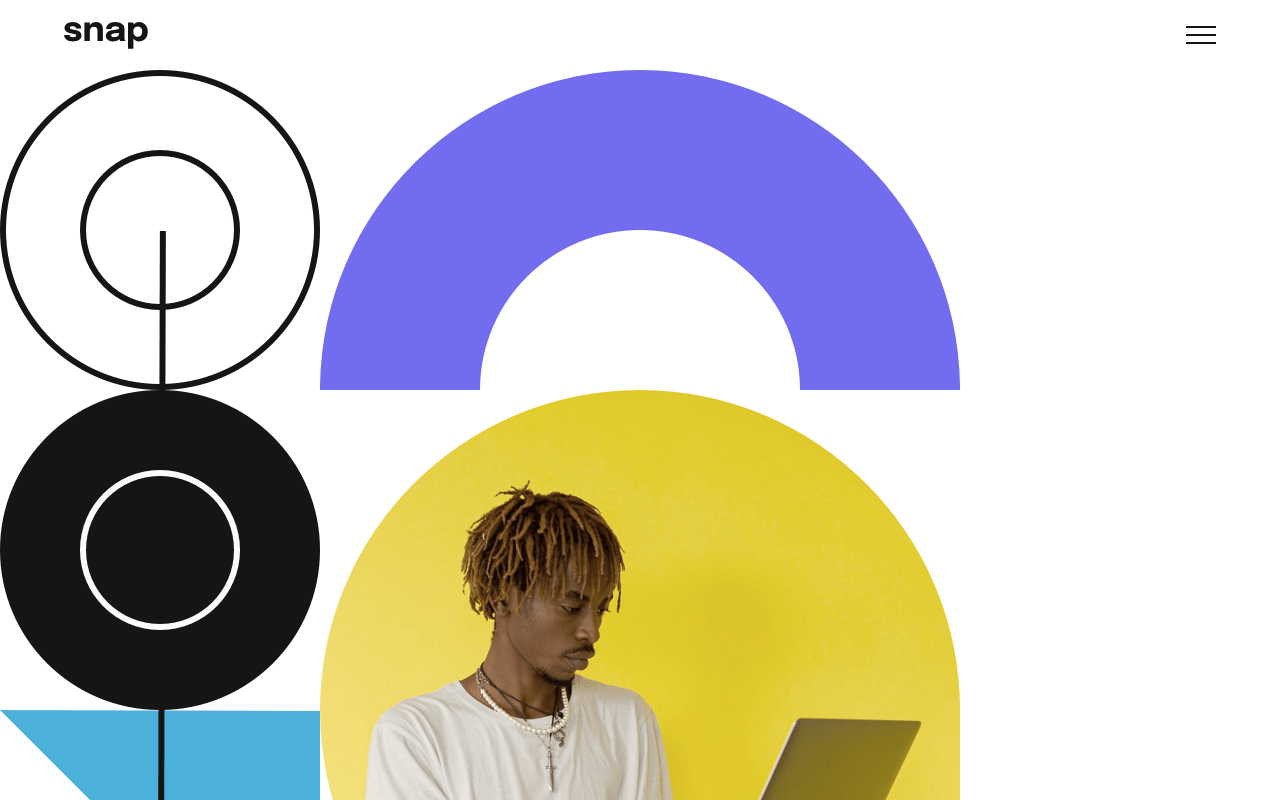
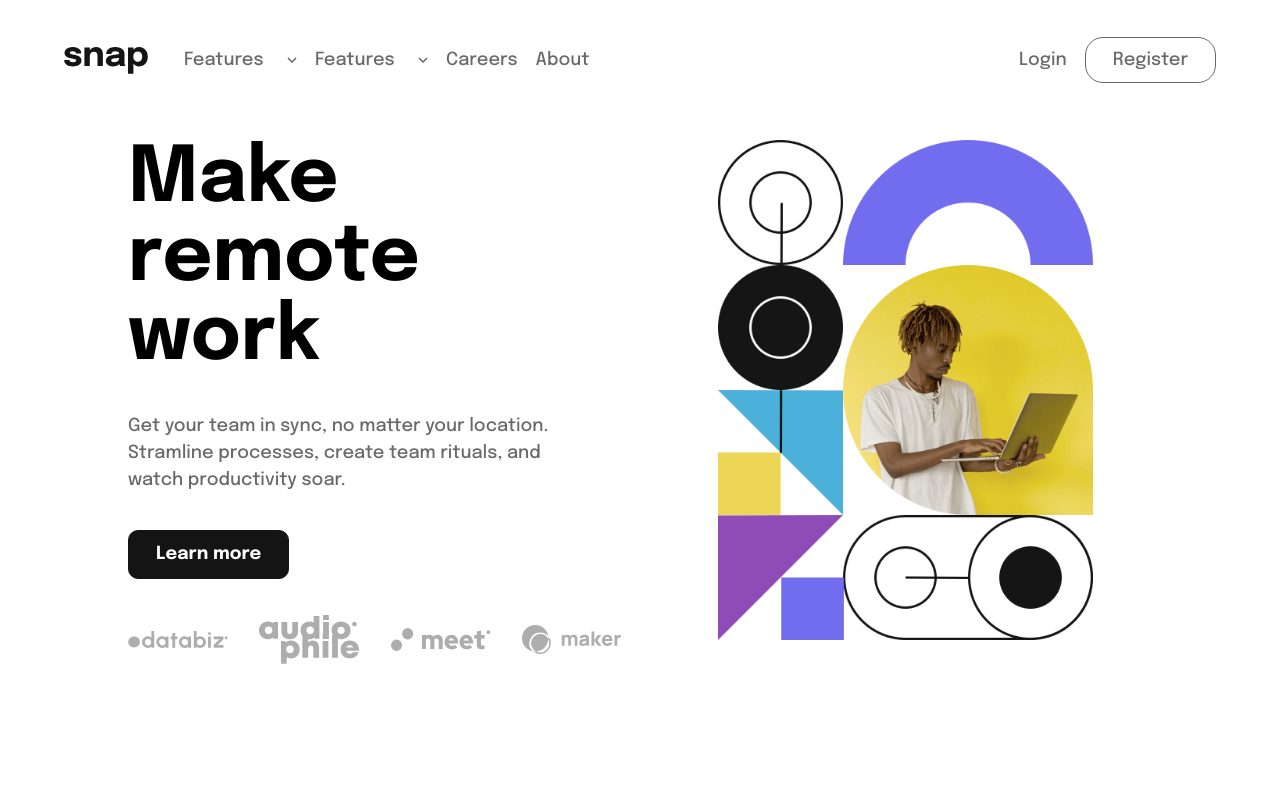
Before and after one commit to RodCri/Intro-section-dropdown, a plain HTML site: page index.html in a window 1280 px wide. Shown: the top 800 px of the page. Drawn offline with Linux system fonts and the light colour scheme.

Commit message:
add style in desktop and function dropdown

```diff
--- a/css/style.css
+++ b/css/style.css
@@ -68,9 +68,12 @@ body{
 .nav__item{
   width: 80%;
   margin: 0 auto;
-  color: var(--almost-black);
   cursor: pointer;
   padding: 20px 0;
+  color: var(--medium-gray);
+}
+.nav__item:hover{
+  color: var(--almost-black);
 }
 .nav__item:has(.nav__parent){
   padding: 0;
@@ -94,20 +97,33 @@ body{
   gap: 1.3em;
   padding: 20px 0;
 }
+.nav__parent:focus-visible > .nav__arrow{
+  transform: rotate(190deg);
+}
 .nav__link{
   text-decoration: none;
+  color: var(--medium-gray);
+  list-style: none;
+}
+.nav__link:hover{
   color: var(--almost-black);
-  list-style: none;
 }
 .nav__login{
   width: 90%;
   margin: 0 auto;
   text-align: center;
 }
+.nav__login:hover{
+  color: var(--almost-black);
+}
 .nav__login--border{
   border-radius: 1em;
   margin-top: 20px;
-  border: 1px solid var(--medium-gray);
+  border: 1.5px solid var(--medium-gray);
+}
+.nav__login--border:hover{
+  cursor: pointer;
+  border: 1.5px solid var(--almost-black);
 }
 .nav__sign{
   display: inline-block;
@@ -115,3 +131,172 @@ body{
   padding: .7em 0;
   text-decoration: none;
 }
+.nav__sign:hover{
+  color: var(--almost-black);
+}
+.main__grid{
+  overflow: hidden;
+  display: grid;
+  grid-template-columns: 5% 1fr 5%;
+  grid-template-areas:
+  "img img img "
+  ".   text . ";
+}
+.main__article{
+  padding: 55px 0;
+  text-align: center;
+  grid-area: text;
+}
+.main__title{
+  font-size: 2rem;
+}
+.main__title br{
+  display: none;
+}
+.main__paragraph{
+  line-height: 1.5;
+  margin: 1.5em 0;
+  color: var(--medium-gray);
+}
+.main__cta{
+  background-color: var(--almost-black);
+  color: #fff;
+  display: inline-block;
+  padding: .8em 1.5em;
+  border-radius: 10px;
+  text-decoration: none;
+  font-weight: 700;
+  margin-bottom: 2em;
+  border: 1px solid var(--almost-black);
+}
+.main__cta:hover{
+  color: var(--almost-black);
+  background-color: #fff;
+  border: 1px solid var(--almost-black);
+  transition: .3s;
+}
+.main__picture{
+  grid-area: img;
+  max-width: 400px;
+  margin: 0 auto;
+}
+.main__img{
+  width: 100%;
+}
+.main__brands{
+  display: grid;
+  gap: 1em;
+  grid-auto-flow: column;
+  grid-auto-columns: minmax(30px, 100px);
+  align-items: center;
+  justify-content: space-between;
+  margin: 40px 0;
+}
+.main__brand{
+  width: 100%;
+}
+.rotateArrow{
+  transform: rotate(180deg);
+}
+@media(min-width:768px){
+  .nav{
+    gap: 2em;
+    overflow: visible;
+    padding: 50px 0 0;
+  }
+  .nav__hamburguer{
+    display: none;
+  }
+  .nav__overlay{
+    position: unset;
+    background-color: transparent;
+    opacity: 1;
+    pointer-events: unset;
+    flex: 1;
+  }
+  .nav__menu{
+    position: unset;
+    width: 100%;
+    max-width: unset;
+    background-color: unset;
+    padding: 0;
+    overflow: unset;
+    display: flex;
+    align-items: center;
+    gap: 1em;
+  }
+  .nav__item{
+    width: max-content;
+    margin: 0;
+    padding: 0;
+    position: relative;
+  }
+  .nav__inner{
+    position: absolute;
+    height: auto;
+    left: 0;
+    padding: 0;
+    width: max-content;
+    background-color: #000;
+    height: auto;
+    padding: 2em;
+    background-color: #fff;
+    z-index: 1000;
+    border-radius: 10px;
+    box-shadow: 0 0 10px 0 rgba(0,0,0,.5);
+    transition: opacity .3s;
+    opacity: 0;
+    pointer-events: none;
+  }
+  .nav__inner--show{
+    opacity: 1;
+    pointer-events: unset;
+  }
+  .nav__login{
+    width: max-content;
+    margin: 0;
+    margin-left: auto;
+  }
+  .nav__login--border{
+    margin: 0;
+    padding: 0 1.5em;
+  }
+  .main__grid{
+    margin: 0 auto;
+    max-width: 1200px;
+    width: 80%;
+    gap: 2em;
+    grid-template-columns: 1fr 1fr;
+    grid-template-areas:
+    "text img";
+    padding: 70px 0;
+  }
+  .main__picture{
+    max-height: 500px;
+  }
+  .main__img{
+    height: 100%;
+  }
+  .main__article{
+    text-align: left;
+    padding: 0;
+    display: flex;
+    flex-direction: column;
+  }
+  .main__brands{
+    margin: auto 0 0 0;
+  }
+  .main__title{
+    font-size: 4.8rem;
+  }
+  .main__title br{
+    display: block;
+  }
+  .main__texts{
+    margin: auto 0;
+  }
+  .main__paragraph{
+    margin: 2em 0;
+    width: 450px;
+  }
+}
--- a/index.html
+++ b/index.html
@@ -100,7 +100,7 @@
       </picture>
       <article class="main__article">
         <div class="main__texts">
-          <h1 class="main__title">Make remote work</h1>
+          <h1 class="main__title">Make <br>remote work</h1>
           <p class="main__paragraph">Get your team in sync, no matter your location. Stramline processes, create team rituals, and watch productivity soar.</p>
           <a href="#" class="main__cta">Learn more</a>
         </div>
--- a/js/main.js
+++ b/js/main.js
@@ -1,5 +1,7 @@
 const hamburguerIcon = document.querySelector('.nav__hamburguer');
 const navOverlay = document.querySelector('.nav__overlay');
+let currentDropdown = navOverlay;
+const navArrow = document.querySelectorAll('.nav__arrow');
 
 hamburguerIcon.addEventListener('click', ()=>{
   hamburguerIcon.classList.toggle('nav__hamburguer--open');
@@ -14,8 +16,14 @@ navOverlay.addEventListener('click', (e)=>{
     if(window.innerWidth < 768){
       let height = (subMenu.clientHeight == 0) ? subMenu.scrollHeight : 0;
       subMenu.style.height = `${height}px`;
+      rotateArrow(currentElement.children[0]);
     }else{
-
+      if(!isActive (subMenu, 'nav__inner--show')){
+        closeDropdown(currentDropdown);
+      }
+      subMenu.classList.toggle('nav__inner--show');
+      rotateArrow(currentElement.children[0]);
+      currentDropdown = subMenu;
     }
   }
 });
@@ -23,3 +31,22 @@ navOverlay.addEventListener('click', (e)=>{
 function isActive(element, string){
   return element.classList.value.includes(string);
 }
+
+function rotateArrow(navArrow){
+  navArrow.classList.toggle('rotateArrow');
+}
+
+function closeDropdown(currentDropdown){
+  if(isActive(currentDropdown, 'nav__inner--show')){
+    currentDropdown.classList.remove('nav__inner--show');
+  }
+}
+window.addEventListener('resize', () =>{
+  closeDropdown();
+  if(window.innerWidth > 768){
+    const navInners = document.querySelectorAll('.nav__inner');
+    navInners.forEach(navInner => {
+      navInner.style.height = '';
+    });
+  }
+})
```
